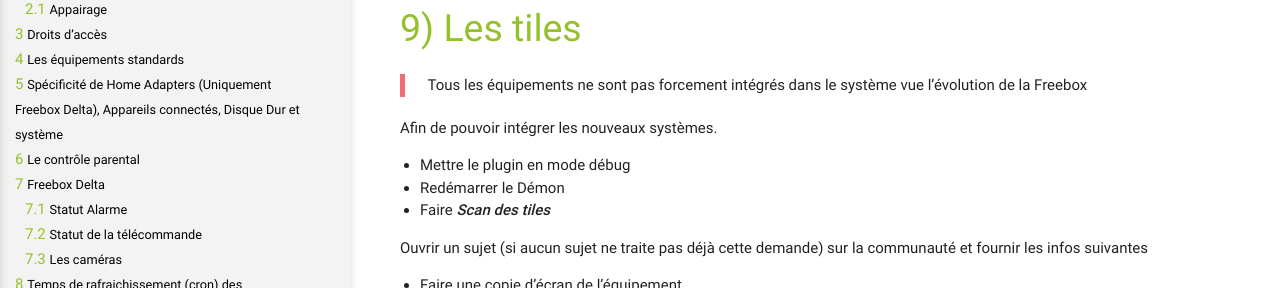
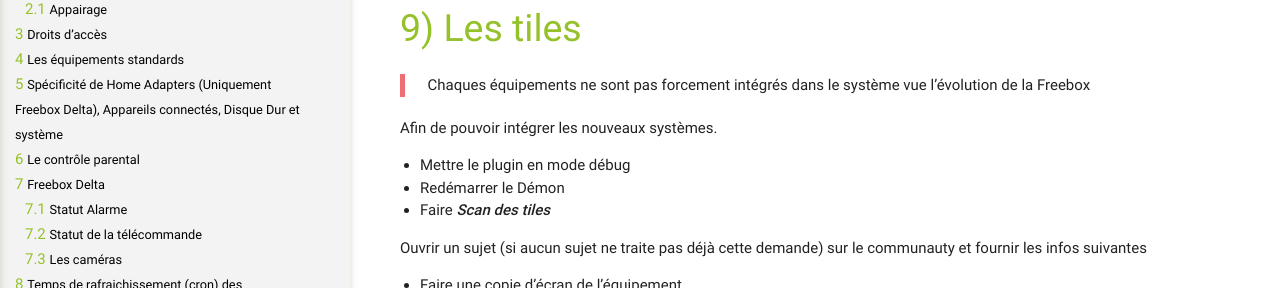
Before and after one commit to mika-nt28/Documentations, a Jekyll site: the page built from Freebox_OS/fr_FR/index.md, in a window 1280 px wide and 900 px high, scrolled down 10672 px, cut to the strip 184-472 px from the top of the window. Built offline with Jekyll 4.4.1, drawn with Linux system fonts in a browser that asks for light colours.

Commit message:
update modif @Tom728514

```diff
--- a/Freebox_OS/fr_FR/index.md
+++ b/Freebox_OS/fr_FR/index.md
@@ -274,7 +274,7 @@ Il est possible de modifier le cron de rafraichissement de chaque équipement, p
 
 # Les tiles
 
-> Tous les équipements ne sont pas forcement intégrés dans le système vue l'évolution de la Freebox
+> Chaques équipements ne sont pas forcement intégrés dans le système vue l'évolution de la Freebox
 
 Afin de pouvoir intégrer les nouveaux systèmes.
 
@@ -282,7 +282,7 @@ Afin de pouvoir intégrer les nouveaux systèmes.
 - Redémarrer le Démon
 - Faire **_Scan des tiles_**
 
-Ouvrir un sujet (si aucun sujet ne traite pas déjà cette demande) sur la communauté et fournir les infos suivantes
+Ouvrir un sujet (si aucun sujet ne traite pas déjà cette demande) sur le communauty et fournir les infos suivantes
 
 - Faire une copie d'écran de l'équipement
 <p><img src="../images/tiles1.png" alt="Equipement tiles 1" width="800" /></p>
```
